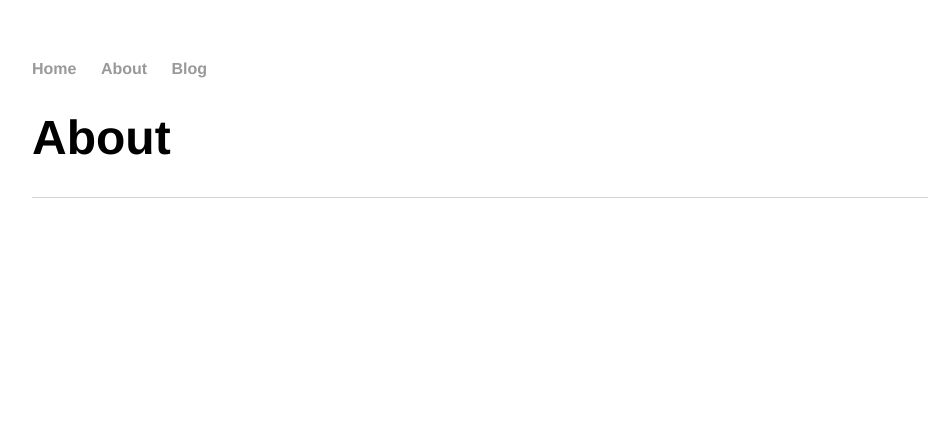
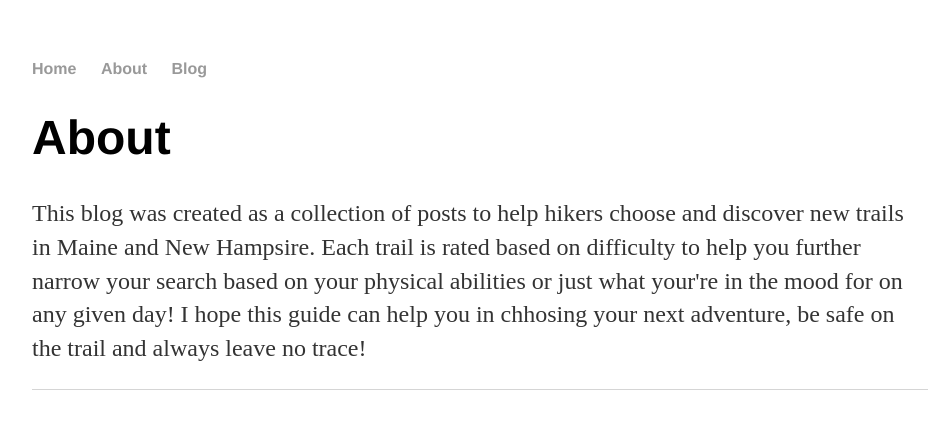
Before and after one commit to livlife4u/livlife4u.github.io, a Jekyll site: the page built from about/index.html, in a window 1280 px wide. Shown: the top 429 px of the page, without its empty margins (160-1094 px from the left). Built offline with Jekyll 4.4.1, drawn with Linux system fonts in a browser that asks for light colours.

Commit message:
Added Paragraph

```diff
--- a/about/index.html
+++ b/about/index.html
@@ -3,3 +3,6 @@ layout: default
 title: About
 ---
 	<h1>{{ page.title }}</h1>
+	<p>This blog was created as a collection of posts to help hikers choose and discover new trails in Maine and New Hampsire. Each trail is rated based on
+	difficulty to help you further narrow your search based on your physical abilities or just what your're in the mood for on any given day! I hope this
+	guide can help you in chhosing your next adventure, be safe on the trail and always leave no trace!</p>
```
